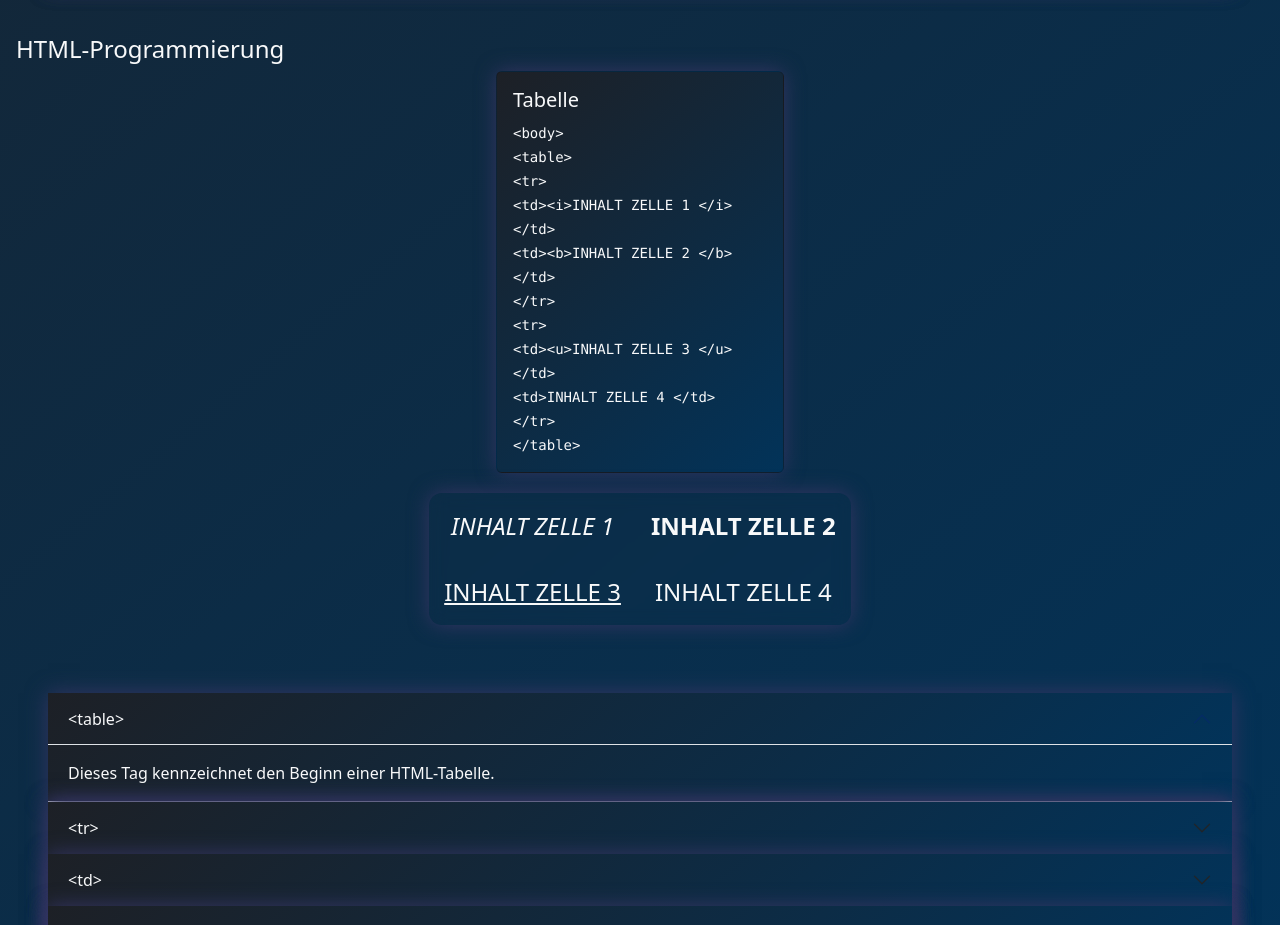
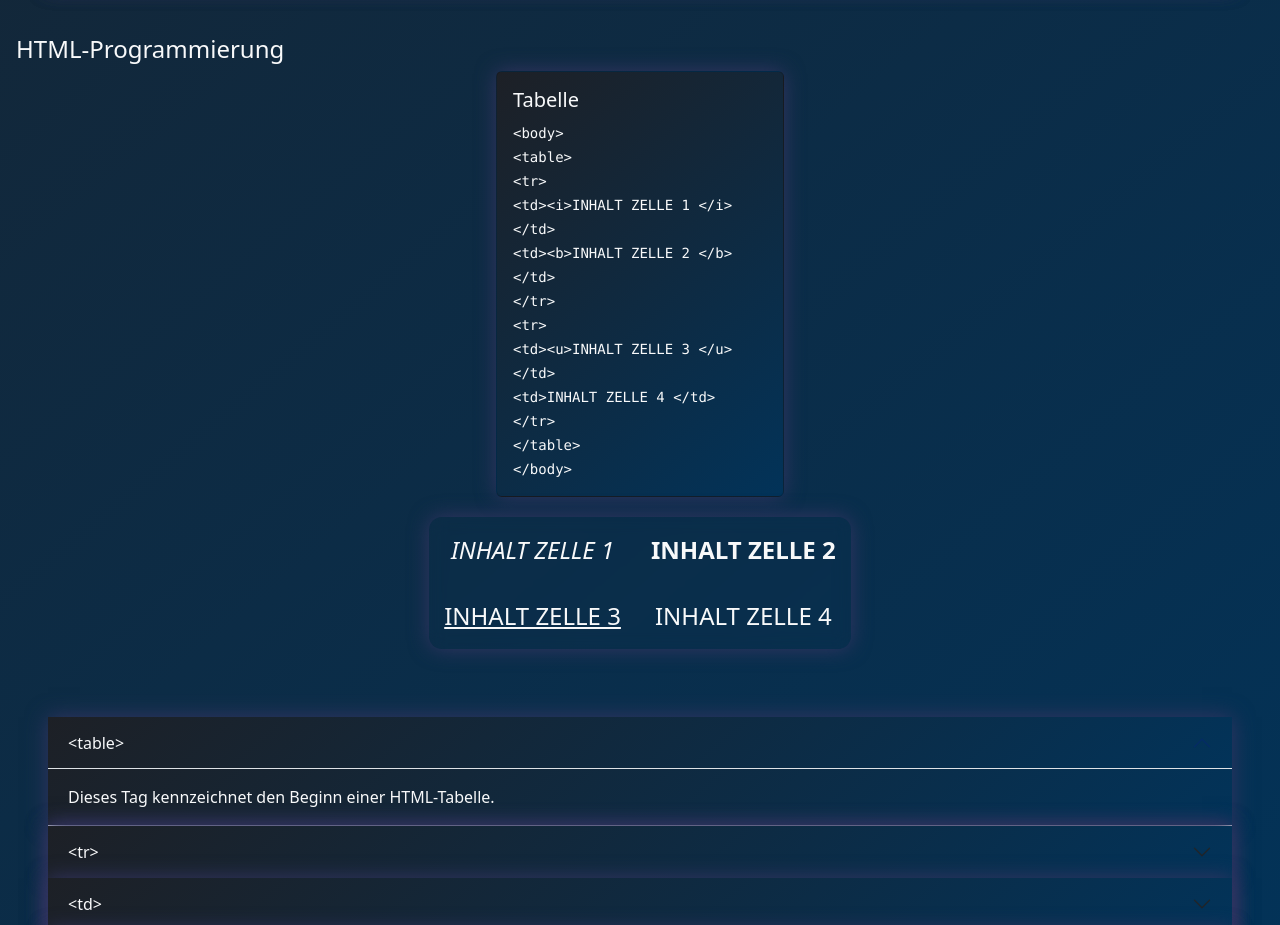
Before and after one commit to ServyGroup/Info_Klausur, a plain HTML site: page index.html in a window 1280 px wide. Shown: the part 1340-2265 px from the top of the page. Drawn offline with nearby package versions, Linux system fonts and the light colour scheme.

Commit message:
body added

```diff
--- a/index.html
+++ b/index.html
@@ -171,7 +171,8 @@
                 &lttd&gt&ltu&gtINHALT ZELLE 3 &lt/u&gt&lt/td&gt <br>
                 &lttd&gtINHALT ZELLE 4 &lt/td&gt <br>
                 &lt/tr&gt <br>
-                &lt/table&gt
+                &lt/table&gt <br>
+                &lt/body&gt
               </code></p>
             </div>
           </div>
```
